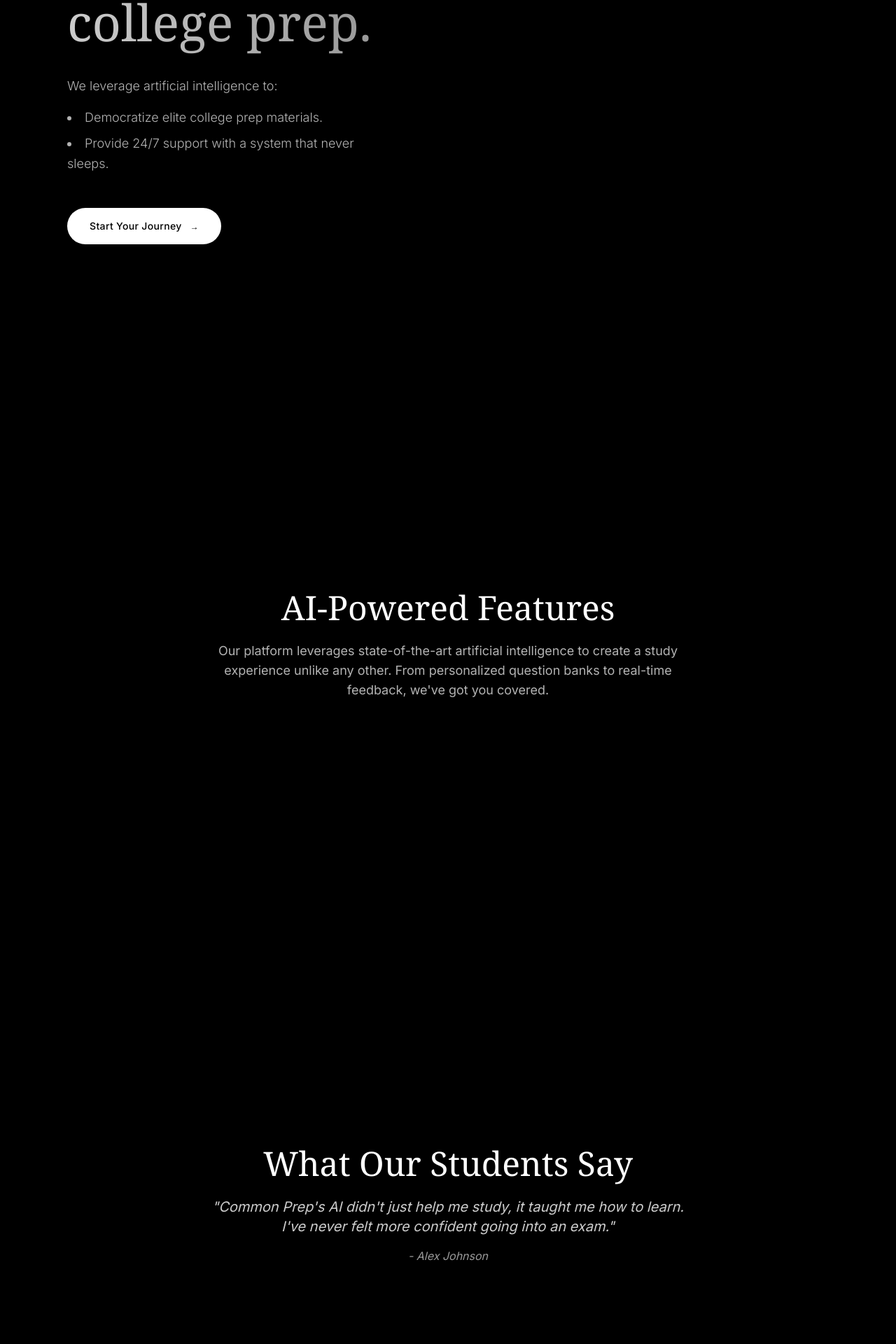
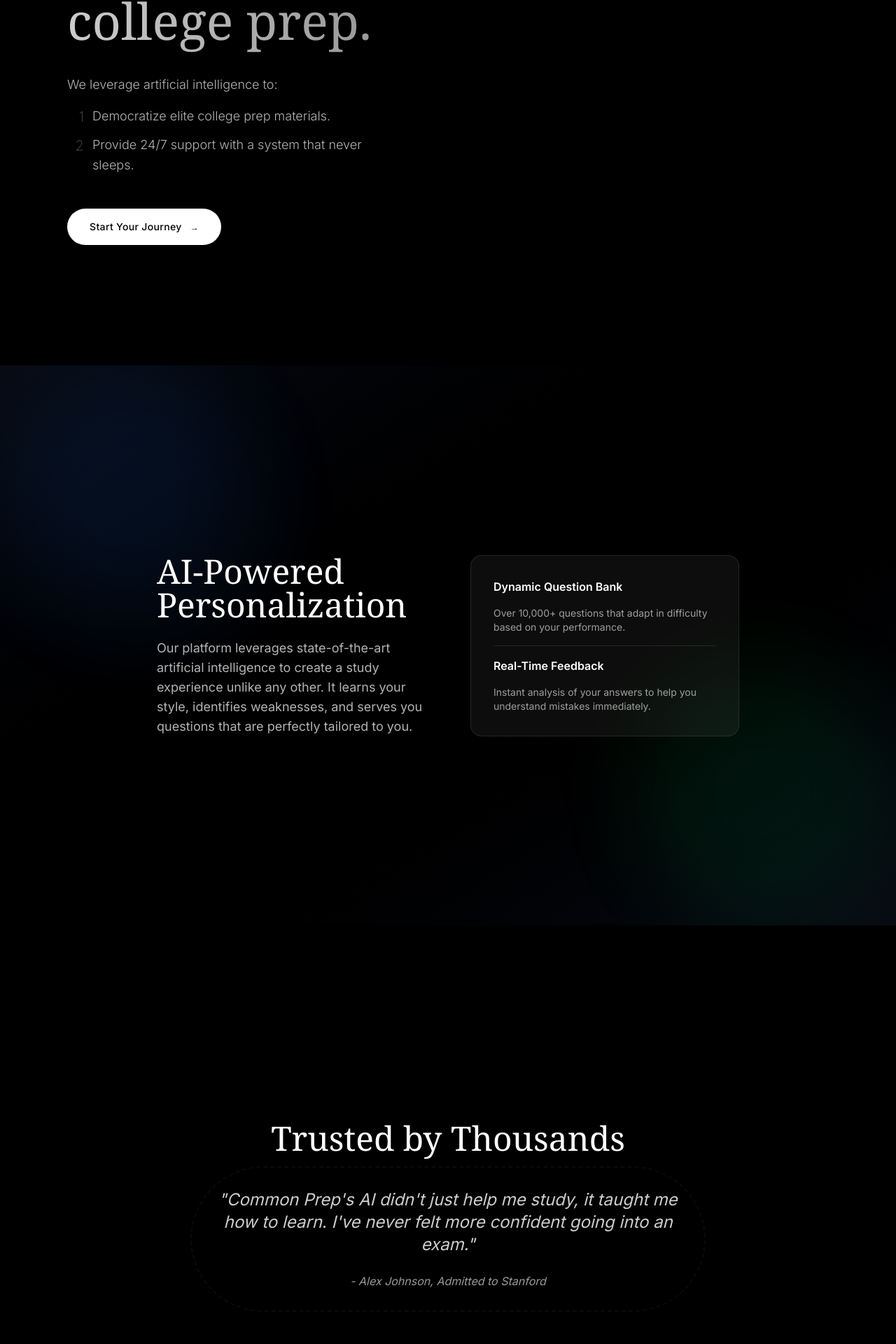
Before and after one commit to anderson120912091209/common-prep, a Next.js app in the folder commonprep/: page / in a window 1280 px wide. Shown: the part 278-2198 px from the top of the page at 70% size. Built offline with nearby package versions, Linux system fonts and the light colour scheme.

Commit message:
fine tuning

```diff
--- a/commonprep/app/components/navigation.tsx
+++ b/commonprep/app/components/navigation.tsx
@@ -1,6 +1,7 @@
 'use client'
 
 import Link from 'next/link'
+import Image from 'next/image'
 
 const Navigation = () => {
   return (
@@ -8,7 +9,7 @@ const Navigation = () => {
       <div className="flex items-center justify-between px-8 py-2.5 rounded-full border border-white/15 backdrop-blur-xl bg-white/5 shadow-lg backdrop-saturate-150">
         {/* Logo */}
         <Link href="/" className="text-white font-medium text-lg tracking-wide whitespace-nowrap">
-          Common Prep
+          <Image src="/TextLogoWhite.svg" alt="Common Prep" width={180} height={100} />
         </Link>
 
         {/* Navigation Links */}
--- a/commonprep/app/globals.css
+++ b/commonprep/app/globals.css
@@ -104,3 +104,25 @@ body {
 .sand-animate {
   animation: sand-shift 20s ease-in-out infinite;
 }
+
+/* Custom list for hero section */
+.custom-numbered-list {
+  list-style: none;
+  counter-reset: custom-counter;
+  padding-left: 0;
+}
+.custom-numbered-list li {
+  counter-increment: custom-counter;
+  display: flex;
+  align-items: flex-start;
+}
+.custom-numbered-list li::before {
+  content: counter(custom-counter);
+  font-family: var(--font-inter);
+  font-size: 1.25rem; /* text-xl */
+  font-weight: 100; /* bold */
+  color: rgba(219, 219, 219, 0.672);
+  margin-right: 0.75rem; /* space between number and text */
+  text-align: right;
+  min-width: 1.5rem; /* ensures alignment */
+}
--- a/commonprep/app/layout.tsx
+++ b/commonprep/app/layout.tsx
@@ -1,8 +1,29 @@
 import type { Metadata } from "next";
-import { Inter } from "next/font/google";
+import { Inter, Inter_Tight, Special_Elite } from "next/font/google";
+import { Inter as InterMono } from 'next/font/google';
 import "./globals.css";
 
-const inter = Inter({ subsets: ["latin"] });
+const inter = Inter({
+  subsets: ["latin"],
+  variable: '--font-inter',
+});
+
+const inter_tight = Inter_Tight({
+  subsets: ["latin"],
+  variable: '--font-inter-tight',
+});
+
+const inter_mono = InterMono({
+  subsets: ["latin"],
+  variable: '--font-mono',
+  weight: "400"
+});
+
+const special_elite = Special_Elite({
+  subsets: ["latin"],
+  variable: '--font-typewriter',
+  weight: "400"
+});
 
 export const metadata: Metadata = {
   title: "Common Prep",
@@ -16,12 +37,9 @@ export default function RootLayout({
 }) {
   return (
     <html lang="en">
-      <head>
-        <link rel="preconnect" href="https://fonts.googleapis.com" />
-        <link rel="preconnect" href="https://fonts.gstatic.com" crossOrigin="anonymous" />
-        <link href="https://fonts.googleapis.com/css2?family=Inter:wght@300;400;500;600;700&family=Inter+Tight:wght@300;400;500;600;700&display=swap" rel="stylesheet" />
-      </head>
-      <body className={inter.className}>{children}</body>
+      <body className={`${inter.variable} ${inter_tight.variable} ${inter_mono.variable} ${special_elite.variable}`}>
+        {children}
+      </body>
     </html>
   );
 }
--- a/commonprep/app/page.tsx
+++ b/commonprep/app/page.tsx
@@ -19,12 +19,13 @@ export default function Home() {
               </h1>
               <div className="text-lg font-light text-white/70 leading-relaxed mb-12">
                 <p>We leverage artificial intelligence to:</p>
-                <ul className="list-disc list-inside mt-4 space-y-2">
+                {/* Use the new custom list */}
+                <ol className="custom-numbered-list mt-4 space-y-2">
                   <li>Democratize elite college prep materials.</li>
                   <li>Provide 24/7 support with a system that never sleeps.</li>
-                </ul>
+                </ol>
               </div>
-              <button className="group relative bg-white text-black px-8 py-4 rounded-full font-medium text-sm tracking-wide transition-all duration-300 hover:bg-white/90 hover:scale-105">
+              <button className="group relative bg-white text-black px-8 py-4 rounded-full font-medium text-sm tracking-wide transition-all duration-300 hover:bg-white/90 hover:scale-100">
                 Start Your Journey
                 <span className="ml-3 text-xs transition-transform duration-300 group-hover:translate-x-1">→</span>
               </button>
@@ -35,44 +36,66 @@ export default function Home() {
           </div>
         </section>
 
-        {/* AI Features Section */}
-        <section className="min-h-screen bg-black flex items-center justify-center">
-          <div className="text-center max-w-3xl px-8">
-            <h2 className="text-5xl font-serif mb-6">AI-Powered Features</h2>
-            <p className="text-lg text-white/70">Our platform leverages state-of-the-art artificial intelligence to create a study experience unlike any other. From personalized question banks to real-time feedback, we've got you covered.</p>
+        {/* AI Features Section - Redesigned */}
+        <section className="min-h-screen flex items-center justify-center relative overflow-hidden">
+          <div className="absolute inset-0 bg-gradient-to-br from-gray-900 via-black to-gray-900 opacity-50"></div>
+          <div className="absolute top-0 left-0 w-96 h-96 bg-blue-500/10 rounded-full blur-3xl animate-pulse"></div>
+          <div className="absolute bottom-0 right-0 w-96 h-96 bg-green-500/10 rounded-full blur-3xl animate-pulse" style={{animationDelay:'2s'}}></div>
+          <div className="text-left max-w-4xl px-8 z-10 grid grid-cols-1 md:grid-cols-2 gap-16 items-center">
+            <div>
+              <h2 className="text-5xl font-serif mb-6">AI-Powered<br/>Personalization</h2>
+              <p className="text-lg text-white/70">Our platform leverages state-of-the-art artificial intelligence to create a study experience unlike any other. It learns your style, identifies weaknesses, and serves you questions that are perfectly tailored to you.</p>
+            </div>
+            <div className="bg-white/5 p-8 rounded-2xl border border-white/10 backdrop-blur-md">
+              <h3 className="font-semibold mb-4">Dynamic Question Bank</h3>
+              <p className="text-sm text-white/60">Over 10,000+ questions that adapt in difficulty based on your performance.</p>
+              <hr className="my-4 border-white/10" />
+              <h3 className="font-semibold mb-4">Real-Time Feedback</h3>
+              <p className="text-sm text-white/60">Instant analysis of your answers to help you understand mistakes immediately.</p>
+            </div>
           </div>
         </section>
 
-        {/* Testimonials Section */}
-        <section className="min-h-screen bg-black flex items-center justify-center">
+        {/* Testimonials Section - Redesigned */}
+        <section className="min-h-screen flex items-center justify-center">
           <div className="text-center max-w-3xl px-8">
-            <h2 className="text-5xl font-serif mb-6">What Our Students Say</h2>
-            <blockquote className="text-xl italic text-white/80">
-              "Common Prep's AI didn't just help me study, it taught me how to learn. I've never felt more confident going into an exam."
-            </blockquote>
-            <cite className="block mt-4 text-white/60">- Alex Johnson</cite>
+            <h2 className="text-5xl font-serif mb-12">Trusted by Thousands</h2>
+            <div className="relative">
+              <div className="absolute -inset-8 opacity-20">
+                <div className="w-full h-full rounded-full border-2 border-dashed border-white/20 animate-spin-slow"></div>
+              </div>
+              <blockquote className="text-2xl italic text-white/80 max-w-2xl mx-auto">
+                "Common Prep's AI didn't just help me study, it taught me how to learn. I've never felt more confident going into an exam."
+              </blockquote>
+              <cite className="block mt-6 text-white/60">- Alex Johnson, Admitted to Stanford</cite>
+            </div>
           </div>
         </section>
 
-        {/* Pricing Section */}
-        <section className="min-h-screen bg-black flex items-center justify-center">
-          <div className="text-center max-w-3xl px-8">
+        {/* Pricing Section - Redesigned */}
+        <section className="min-h-screen flex items-center justify-center relative">
+          <div className="absolute inset-y-0 left-0 w-1/3 bg-gradient-to-r from-blue-900/20 via-black to-black"></div>
+          <div className="absolute inset-y-0 right-0 w-1/3 bg-gradient-to-l from-green-900/20 via-black to-black"></div>
+          <div className="text-center max-w-lg px-8 z-10">
             <h2 className="text-5xl font-serif mb-6">Simple, Transparent Pricing</h2>
-            <p className="text-lg text-white/70">Get access to all our features with one simple plan. No hidden fees, no tiers, just the best AI test prep available.</p>
-            <button className="mt-8 bg-blue-500 text-white px-8 py-3 rounded-full font-medium text-sm tracking-wide transition-all duration-300 hover:bg-blue-600">
-              View Pricing
-            </button>
+            <p className="text-lg text-white/70 mb-8">One plan. Unlimited access. Get all of our premium features, 24/7 AI support, and your personalized roadmap to success.</p>
+            <div className="bg-white/5 p-8 rounded-2xl border border-white/10">
+              <p className="text-5xl font-bold">$49<span className="text-lg font-light text-white/60">/month</span></p>
+              <button className="mt-6 bg-blue-500 text-white w-full py-3 rounded-lg font-medium tracking-wide transition-all duration-300 hover:bg-blue-600">
+                Start Your 7-Day Free Trial
+              </button>
+            </div>
           </div>
         </section>
 
-        {/* Final CTA Section */}
-        <section className="min-h-screen bg-black flex items-center justify-center">
-          <div className="text-center max-w-3xl px-8">
-            <h2 className="text-5xl font-serif mb-6">Ready to Ace Your Next Exam?</h2>
-            <p className="text-lg text-white/70 mb-8">Join thousands of students who have unlocked their potential with Common Prep.</p>
-            <button className="group relative bg-white text-black px-8 py-4 rounded-full font-medium text-sm tracking-wide transition-all duration-300 hover:bg-white/90 hover:scale-100">
+        {/* Final CTA Section - Redesigned */}
+        <section className="min-h-screen flex items-center justify-center text-center">
+          <div className="max-w-3xl px-8">
+            <h2 className="text-6xl font-serif mb-6 leading-tight">Ready to Ace Your<br/>Next Exam?</h2>
+            <p className="text-xl text-white/70 mb-12 mx-auto max-w-2xl">Join thousands of students who have unlocked their potential with Common Prep.</p>
+            <button className="group relative bg-white text-black px-10 py-4 rounded-full font-medium text-base tracking-wide transition-all duration-300 hover:bg-white/90">
               Get Started for Free
-              <span className="ml-3 text-xs transition-transform duration-300 group-hover:translate-x-1">→</span>
+              <span className="ml-3 transition-transform duration-300 group-hover:translate-x-1">→</span>
             </button>
           </div>
         </section>
```
Also changed, not shown: commonprep/public/TextLogoWhite.svg (added).
